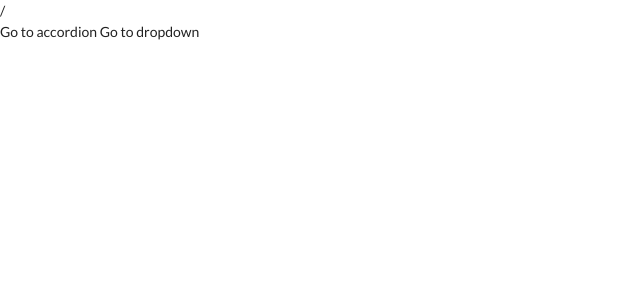
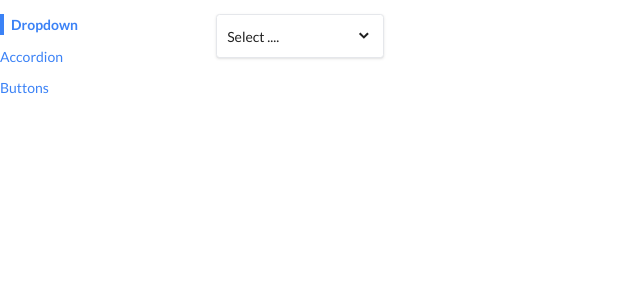
Before and after one commit to Mohitkumar6122/comps, a React (Create React App) app: page / in a window 1280 px wide. Shown: the top 300 px of the page, without its empty margins (0-640 px from the left). Built offline with nearby package versions, Linux system fonts and the light colour scheme.

Commit message:
Completed Routing with Styling
Signed-off-by: Mohit Kumar <mkay6123@gmail.com>

```diff
--- a/src/App.js
+++ b/src/App.js
@@ -1,20 +1,23 @@
 import DropdownPage from "./pages/DropdownPage";
 import AccordionPage from "./pages/AccordionPage";
 import Route from "./components/Route";
-import Link from "./components/Link";
+import ButtonPage from './pages/ButtonPage';
+import Sidebar from "./components/Sidebar";
 function App() {
   return (
-    <div>
+    <div className="container mx-auto grid grid-cols-6 gap-4 mt-4">
       <div>
-        <Link to="/accordion"> Go to accordion</Link>
-        <Link to="/dropdown"> Go to dropdown</Link>
+        <Sidebar />
       </div>
-      <div>
+      <div className="col-span-5">
         <Route path="/accordion">
           <AccordionPage />
         </Route>
-        <Route path="/dropdown">
+        <Route path="/">
           <DropdownPage />
+        </Route>
+        <Route path='/buttons'>
+          <ButtonPage />
         </Route>
       </div>
     </div>
--- a/src/components/Button.js
+++ b/src/components/Button.js
@@ -14,7 +14,7 @@
 }) {
 
   //* Using Tailwind css in the project thats why using logic for classname styling
-  const classes = className(rest.className, "px-3 py-1.5 border flex items-center", {
+  const classes = className(rest.className, "px-3 py-1.5 border flex items-center mb-3", {
     // key : value (if false then ignore this key in the styling)
     "border-blue-500 bg-blue-500 text-white": primary,
     "border-gray-900 bg-gray-900 text-white": secondary,
--- a/src/components/Link.js
+++ b/src/components/Link.js
@@ -1,13 +1,26 @@
-import { useContext } from "react";
-import NavigationContext from "../context/navigation";
+import classNames from "classnames";
+import useNavigation from "../hooks/use-navigation";
 
-function Link({ to, children }) {
-  const { navigate } = useContext(NavigationContext);
+function Link({ to, children, className, activeClassName }) {
+  const { currentPath, navigate } = useNavigation();
+  const classes = classNames(
+    "text-blue-500",
+    className,
+    currentPath === to && activeClassName
+  );
+
   const handleClick = (event) => {
+    if (event.ctrlKey || event.metaKey) return;
     event.preventDefault();
     navigate(to);
   };
-  return <a onClick={handleClick}> {children}</a>;
+
+  return (
+    <a href={to} onClick={handleClick} className={classes}>
+      {" "}
+      {children}
+    </a>
+  );
 }
 
 export default Link;
--- a/src/components/Route.js
+++ b/src/components/Route.js
@@ -1,8 +1,7 @@
-import { useContext } from "react";
-import NavigationContext from "../context/navigation";
+import useNavigation from "../hooks/use-navigation";
 
 function Route({ path, children}) {
-  const { currentPath } = useContext(NavigationContext);
+  const { currentPath } = useNavigation();
   if (currentPath === path) {
     return children;
   }
--- /dev/null
+++ b/src/components/Sidebar.js
@@ -0,0 +1,21 @@
+import Link from "./Link";
+import React from 'react'
+
+function Sidebar() {
+  const links = [
+    { label: 'Dropdown', path: '/' },
+    { label: 'Accordion', path: '/accordion' },
+    { label: 'Buttons' , path: '/buttons'}
+  ];
+
+  const renderedLinks = links.map((link) => {
+    return <Link key={link.label} to={link.path} className='mb-3' activeClassName = "font-bold border-l-4 border-blue-500 pl-2">{link.label}</Link>
+  })
+  return (
+    <div className="sticky top-0 overflow-y-scroll flex flex-col items-start">
+      {renderedLinks}
+    </div>
+  )
+}
+
+export default Sidebar
--- a/src/context/navigation.js
+++ b/src/context/navigation.js
@@ -23,7 +23,6 @@
 
   return (
     <NavigationContext.Provider value={{ currentPath, navigate }}>
-      {currentPath}
       {children}
     </NavigationContext.Provider>
   );
--- /dev/null
+++ b/src/hooks/use-navigation.js
@@ -0,0 +1,10 @@
+import NavigationContext from "../context/navigation";
+import { useContext } from "react";
+
+function useNavigation() {
+  return (
+    useContext(NavigationContext)
+  )
+}
+
+export default useNavigation
--- a/src/pages/DropdownPage.js
+++ b/src/pages/DropdownPage.js
@@ -31,11 +31,7 @@
         value={selection}
         onChange={handleSelection}
       />
-      <Dropdown
-        options={options}
-        value={selection}
-        onChange={handleSelection}
-      />
+
     </div>
   );
 }
```
